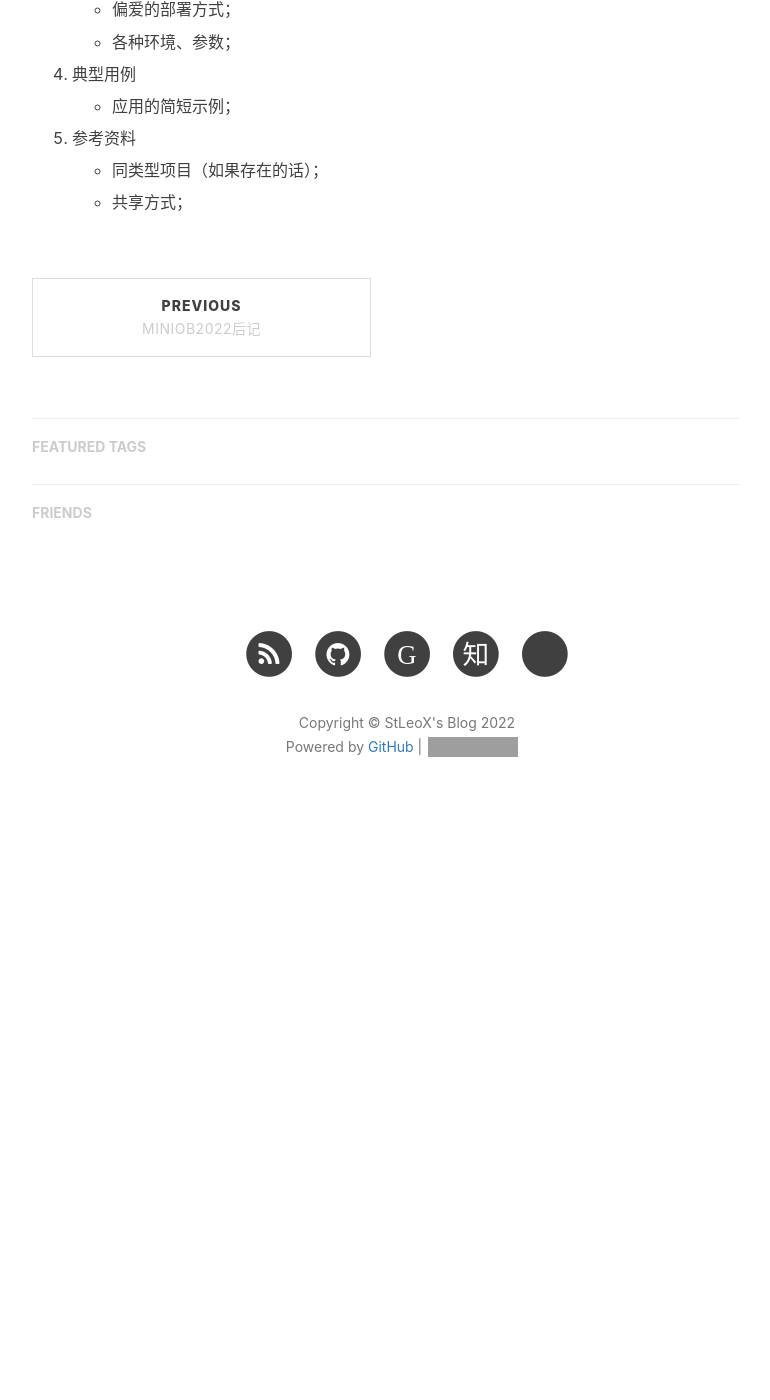
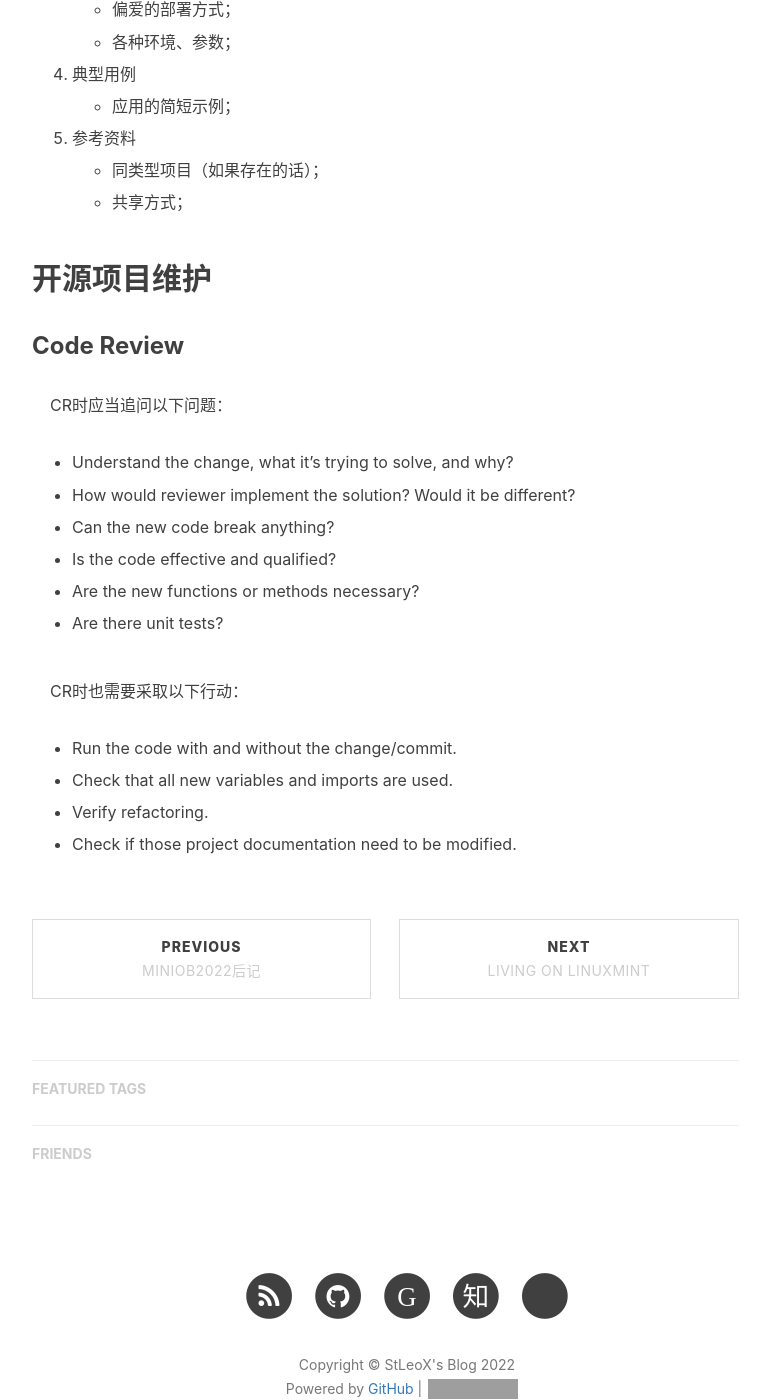
Before and after one commit to StLeoX/stleox.github.io, a Jekyll site: the page built from _posts/2022-11-06-开源活动.markdown, in a window 1280 px wide and 1400 px high, scrolled down 1084 px. Shown: the whole window, without its empty margins (233-1003 px from the left). Built offline with Jekyll 4.4.1, drawn with Linux system fonts in a browser that asks for light colours; nearby versions of some CDN libraries; our own code applies the rules of GitHub Pages for plain Markdown files; comment, search, counter and statistics services are not loaded; before the commit the page ends 1935 px from its top, so only the background shows below that; grey boxes are pictures that could not be loaded.

Commit message:
add LinuxMint

```diff
--- a/_posts/2022-11-06-开源活动.markdown
+++ b/_posts/2022-11-06-开源活动.markdown
@@ -1,8 +1,6 @@
 > 一直以来，我只是一个不太严肃的开源活动家。
 >
 > 从今天起，希望能严肃地对待开源活动，不灌水、不烂尾，审慎地对待自己发布的内容。
-
-
 
 ## 开源写作
 
@@ -41,3 +39,31 @@
    - 同类型项目（如果存在的话）；
 
    - 共享方式；
+
+## 开源项目维护
+
+### Code Review
+
+    CR时应当追问以下问题：
+
+- Understand the change, what it's trying to solve, and why?
+
+- How would reviewer implement the solution? Would it be different?
+
+- Can the new code break anything?
+
+- Is the code effective and qualified?
+
+- Are the new functions or methods necessary?
+
+- Are there unit tests?
+
+    CR时也需要采取以下行动：
+
+- Run the code with and without the change/commit.
+
+- Check that all new variables and imports are used.
+
+- Verify refactoring.
+
+- Check if those project documentation need to be modified.
```
Also changed, not shown: _posts/2022-10-20-Learning "CMU-15-445 Database Systems".markdown (+16 -4 lines), _posts/2022-11-18-Living on LinuxMint.markdown (added, +69 -0 lines).
